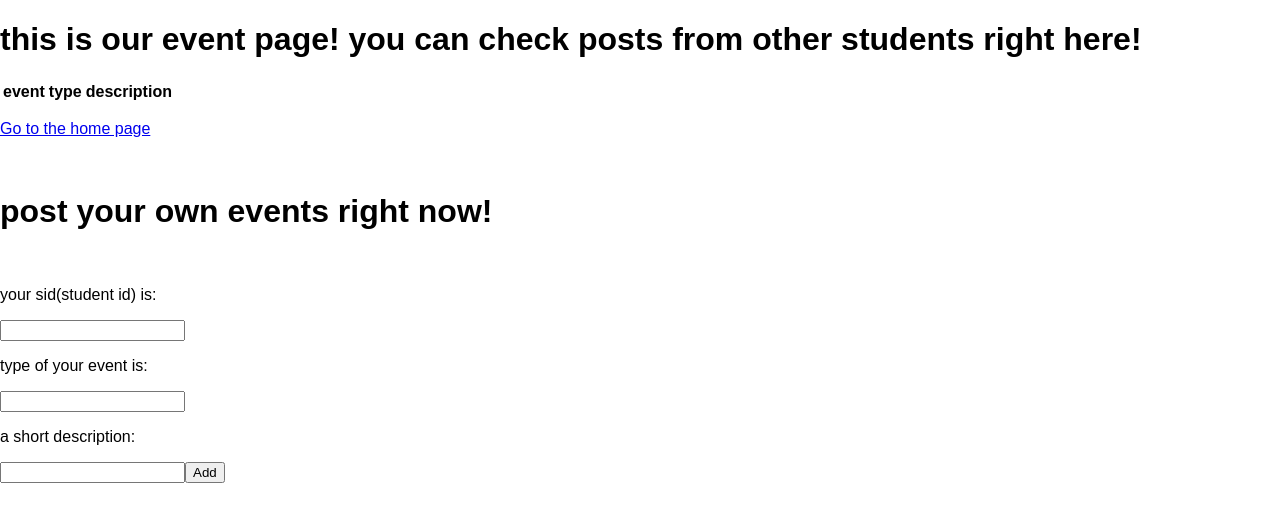
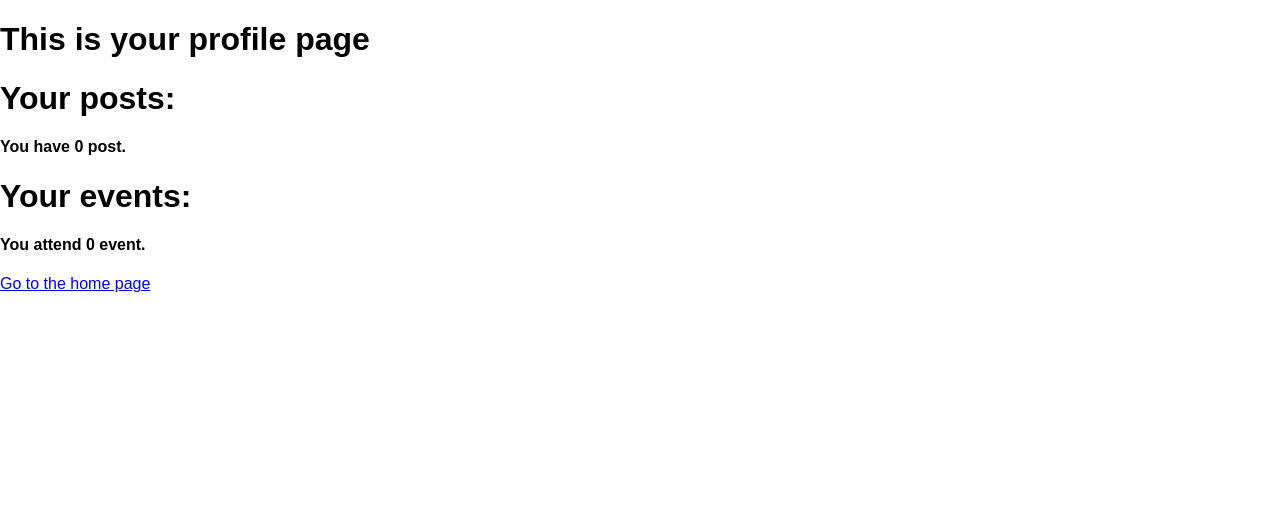
Before and after one commit to lizhe-zhao/Social-networking-site-CSW4111, a Flask app: template templates/profile.html in a window 1280 px wide. Shown: the top 522 px of the page. Run offline with Flask 2, Linux system fonts and the light colour scheme; the template is opened without the code that fills it, so the values that code supplies are empty; parts of the project's set-up code (start-up, migrations or seed data) failed here and were passed over.

Commit message:
add profile page

```diff
--- a/server.py
+++ b/server.py
@@ -15,7 +15,7 @@ import string
 from sqlalchemy import *
 from sqlalchemy.pool import NullPool
 from datetime import datetime
-from flask import Flask, request, render_template, g, redirect, Response
+from flask import Flask, request, render_template, g, redirect, Response, url_for
 
 tmpl_dir = os.path.join(os.path.dirname(os.path.abspath(__file__)), 'templates')
 app = Flask(__name__, template_folder=tmpl_dir)
@@ -248,6 +248,37 @@ def add_login():
     return 'You are already a user'
 
 
+@app.route('/id',methods=['GET','POST'])
+def id():
+  if request.method=='POST':
+    sid=request.form.get('sid')
+    return redirect(url_for('profile',sid=sid))
+  return render_template('id.html')
+
+@app.route('/profile',methods=['GET','POST'])
+def profile():
+  sid = request.args.get('sid',None)
+  cursor = g.conn.execute("SELECT pid, content FROM posts where sid=%s",(sid))
+  posts = []
+  for result in cursor:
+    posts.append((result['pid'], result['content']))
+  cursor.close()
+
+  cursor = g.conn.execute("select e.eid,e.type,e.description from (SELECT eid FROM attend where sid=%s) as A, events e where A.eid=e.eid",(sid))
+  events = []
+  for result in cursor:
+    events.append((result['eid'], result['type'],result['description']))
+  cursor.close()
+
+  context = dict(data1 = posts,data2=events)
+  return render_template("profile.html",**context)
+
+@app.route('/test')
+def test():
+  sid=request.args.get('sid')
+  return render_template('test.html',sid=sid)
+
+
 if __name__ == "__main__":
   import click
 
--- a/templates/events.html
+++ b/templates/events.html
@@ -50,5 +50,5 @@
 </div>
 <br>
 
-</form>
+
 {% endblock %}
--- a/templates/index.html
+++ b/templates/index.html
@@ -14,5 +14,6 @@
 <p><a href="allposts">Go to the post page</a></p>
 <p><a href="events">Go to the event page</a></p>
 <p><a href="login">Go to the login page</a></p>
+<p><a href="id">Go to your profile page</a></p>
 
 {%endblock%}
--- a/templates/profile.html
+++ b/templates/profile.html
@@ -1,7 +1,33 @@
 {%extends 'base.html'%}
 
 {%block body%}
-    <h1>this is our event page! you can check posts from other students right here!</h1>
+
+<h1>This is your profile page</h1>
+<h1>Your posts:</h1>
+<div class='content'>
+    {% if data1|length < 1%}
+    <h4>You have 0 post.</h4>
+    {% else %}
+    <table>
+      <tr>
+        <th>pid</th>
+        <th>content</th>
+      </tr>
+
+    {% for n in data %}
+      <tr>
+        <td>{{n[0]}}</td>
+        <td>{{n[1]}}</td>
+      </tr>
+    {% endfor %}
+    </table>
+    {% endif %}
+</div>
+<h1>Your events:</h1>
+<div class='content'>
+  {% if data2|length < 1%}
+  <h4>You attend 0 event.</h4>
+  {% else %}
   <table>
     <tr>
       <th>event</th>
@@ -9,7 +35,7 @@
       <th>description</th>
      </tr>
 
-        {% for n in data %}
+    {% for n in data2 %}
     <tr>
       <td>{{n[0]}}</td>
       <td>{{n[1]}}</td>
@@ -17,27 +43,12 @@
     </tr>
     {% endfor %}
   </table>
-
+  {% endif %}
+</div>
 
 
 <p><a href="/">Go to the home page</a></p>
 
 
 <br>
-
-<h1>post your own events right now!</h1>
-<br>
-<div class='form'>
-  <form method="POST" action="/add_post">
-    <p>your sid(student id) is: </p>
-    <input type="text" name="sid">
-    <p> type of your event is: </p>
-    <input type="text" name="type">
-    <p>a short description: </p>
-    <input type="text" name="description"><input type="submit" value="Add">
-  </form>
-</div>
-<br>
-
-</form>
 {% endblock %}
```
Also changed, not shown: templates/id.html (added, +13 -0 lines), templates/test.html (added, +9 -0 lines). Lines whose indentation alone changed are shown as unchanged.
